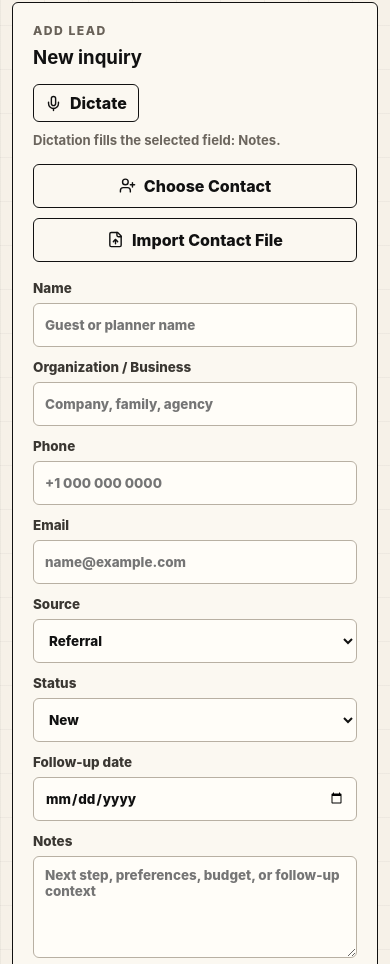
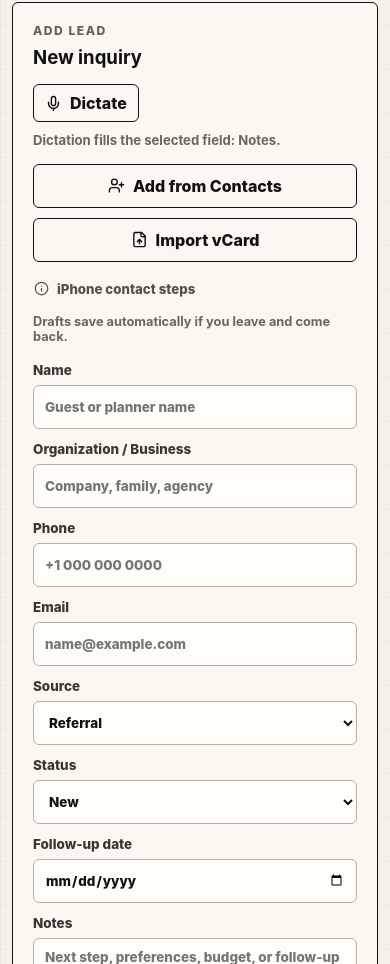
Before and after one commit to villaconcuore/villa-lead-tracker, a React (Vite) app: page / in a window 390 px wide. Shown: the part 943-1907 px from the top of the page. Built offline with nearby package versions, Linux system fonts and the light colour scheme.

Commit message:
Clarify iPhone contact import flow

```diff
--- a/src/main.jsx
+++ b/src/main.jsx
@@ -8,6 +8,7 @@ import {
   Download,
   Edit3,
   FileUp,
+  Info,
   Mail,
   Mic,
   Phone,
@@ -238,6 +239,7 @@ function LeadForm({
   onFieldFocus,
   onImportContactFile,
   onPickContact,
+  onShowContactHelp,
   onStartDictation,
   onStopDictation,
   onSubmit,
@@ -292,11 +294,15 @@ function LeadForm({
           }
         >
           <UserPlus size={17} />
-          Choose Contact
+          Add from Contacts
         </button>
         <button className="secondary-button" type="button" onClick={() => contactFileRef.current?.click()}>
           <FileUp size={17} />
-          Import Contact File
+          Import vCard
+        </button>
+        <button className="text-button" type="button" onClick={onShowContactHelp}>
+          <Info size={15} />
+          iPhone contact steps
         </button>
         <input
           ref={contactFileRef}
@@ -306,6 +312,7 @@ function LeadForm({
           onChange={onImportContactFile}
         />
       </div>
+      <p className="draft-hint">Drafts save automatically if you leave and come back.</p>
 
       <div className="form-grid">
         <label>
@@ -405,6 +412,7 @@ function App() {
   const [activeDictationField, setActiveDictationField] = useState("notes");
   const [editingId, setEditingId] = useState(null);
   const [isDictating, setIsDictating] = useState(false);
+  const [showContactHelp, setShowContactHelp] = useState(false);
   const [selectedId, setSelectedId] = useState(null);
   const [query, setQuery] = useState("");
   const [statusFilter, setStatusFilter] = useState("All");
@@ -515,7 +523,7 @@ function App() {
 
   async function pickContact() {
     if (!contactPickerSupported) {
-      showNotice("error", "This browser cannot open Contacts directly. Import a contact file instead.");
+      setShowContactHelp(true);
       return;
     }
 
@@ -558,6 +566,7 @@ function App() {
       showNotice("error", "Could not read that contact file.");
     } finally {
       event.target.value = "";
+      setShowContactHelp(false);
     }
   }
 
@@ -746,6 +755,40 @@ function App() {
         </div>
       )}
 
+      {showContactHelp && (
+        <div className="modal-backdrop" role="presentation" onClick={() => setShowContactHelp(false)}>
+          <section
+            className="contact-modal"
+            role="dialog"
+            aria-modal="true"
+            aria-labelledby="contact-help-title"
+            onClick={(event) => event.stopPropagation()}
+          >
+            <div className="panel-heading">
+              <div>
+                <p className="eyebrow">iPhone Contacts</p>
+                <h2 id="contact-help-title">Add a saved contact</h2>
+              </div>
+              <button className="icon-button" type="button" onClick={() => setShowContactHelp(false)} aria-label="Close contact steps">
+                <X size={18} />
+              </button>
+            </div>
+            <p className="contact-modal-copy">
+              Apple does not let a website open Contacts, choose a person, and read the details automatically. Use a contact
+              card file instead, then this app fills the lead form for you.
+            </p>
+            <ol className="contact-steps">
+              <li>Open the iPhone Contacts app and choose the person.</li>
+              <li>Tap Share Contact, then save or share the contact card as a `.vcf` file.</li>
+              <li>Come back here, tap Import vCard, and select that file.</li>
+            </ol>
+            <button className="primary-button" type="button" onClick={() => setShowContactHelp(false)}>
+              Got it
+            </button>
+          </section>
+        </div>
+      )}
+
       <section className="stats-grid" aria-label="Lead stats">
         {statCards.map((card) => (
           <article key={card.key}>
@@ -769,6 +812,7 @@ function App() {
           onFieldFocus={setActiveDictationField}
           onImportContactFile={importContactFile}
           onPickContact={pickContact}
+          onShowContactHelp={() => setShowContactHelp(true)}
           onStartDictation={startDictation}
           onStopDictation={stopDictation}
           onSubmit={saveLead}
--- a/src/styles.css
+++ b/src/styles.css
@@ -132,6 +132,10 @@ button:hover {
   grid-template-columns: 1fr 1fr;
   gap: 10px;
   margin-top: 14px;
+}
+
+.contact-tools .text-button {
+  grid-column: 1 / -1;
 }
 
 .hidden-file-input {
@@ -294,6 +298,7 @@ textarea:focus {
 .secondary-button,
 .danger-button,
 .dictate-button,
+.text-button,
 .icon-button {
   display: inline-flex;
   align-items: center;
@@ -318,6 +323,21 @@ textarea:focus {
 .icon-button {
   background: #fbf8f1;
   color: #111111;
+}
+
+.text-button {
+  min-height: 34px;
+  border-color: transparent;
+  background: transparent;
+  color: #565047;
+  padding: 0;
+  justify-content: flex-start;
+  font-size: 0.83rem;
+}
+
+.text-button:hover {
+  background: transparent;
+  box-shadow: none;
 }
 
 .secondary-button:hover,
@@ -349,6 +369,47 @@ textarea:focus {
   font-size: 0.82rem;
   font-weight: 700;
   line-height: 1.35;
+}
+
+.draft-hint {
+  margin-top: 8px;
+  color: #6b655d;
+  font-size: 0.8rem;
+  font-weight: 700;
+}
+
+.modal-backdrop {
+  position: fixed;
+  z-index: 20;
+  inset: 0;
+  display: grid;
+  place-items: center;
+  background: rgba(17, 17, 17, 0.38);
+  padding: 18px;
+}
+
+.contact-modal {
+  width: min(520px, 100%);
+  border: 1px solid #111111;
+  border-radius: 8px;
+  background: #fbf8f1;
+  padding: 20px;
+  box-shadow: 8px 8px 0 #111111;
+}
+
+.contact-modal-copy {
+  margin-top: 14px;
+  color: #4d473f;
+  line-height: 1.5;
+}
+
+.contact-steps {
+  display: grid;
+  gap: 10px;
+  margin: 18px 0;
+  padding-left: 22px;
+  color: #2d2a26;
+  line-height: 1.45;
 }
 
 .danger-button {
@@ -614,6 +675,7 @@ dd {
   .dictate-button,
   .danger-button,
   .contact-tools .secondary-button,
+  .contact-tools .text-button,
   .form-actions .primary-button {
     width: 100%;
   }
```
Also changed, not shown: 1 other file (tests, documents, lock files or other folders).
